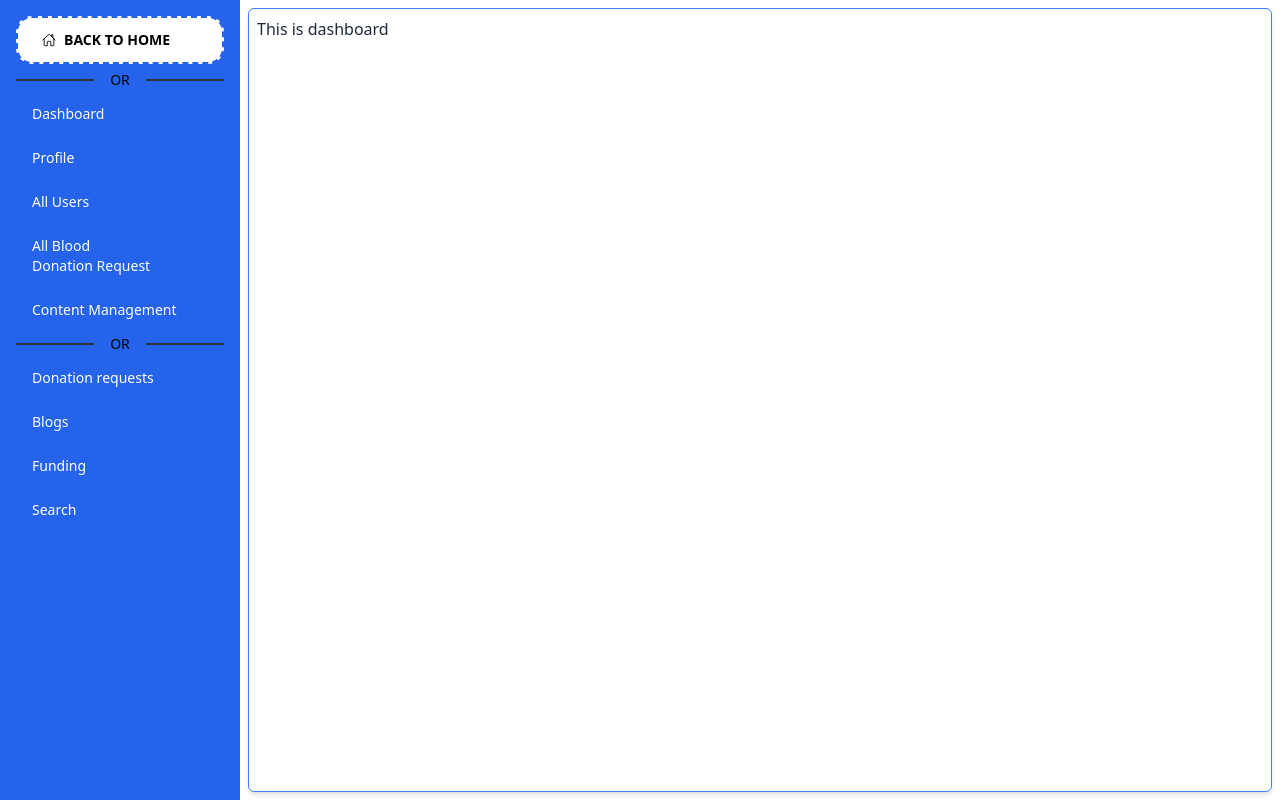
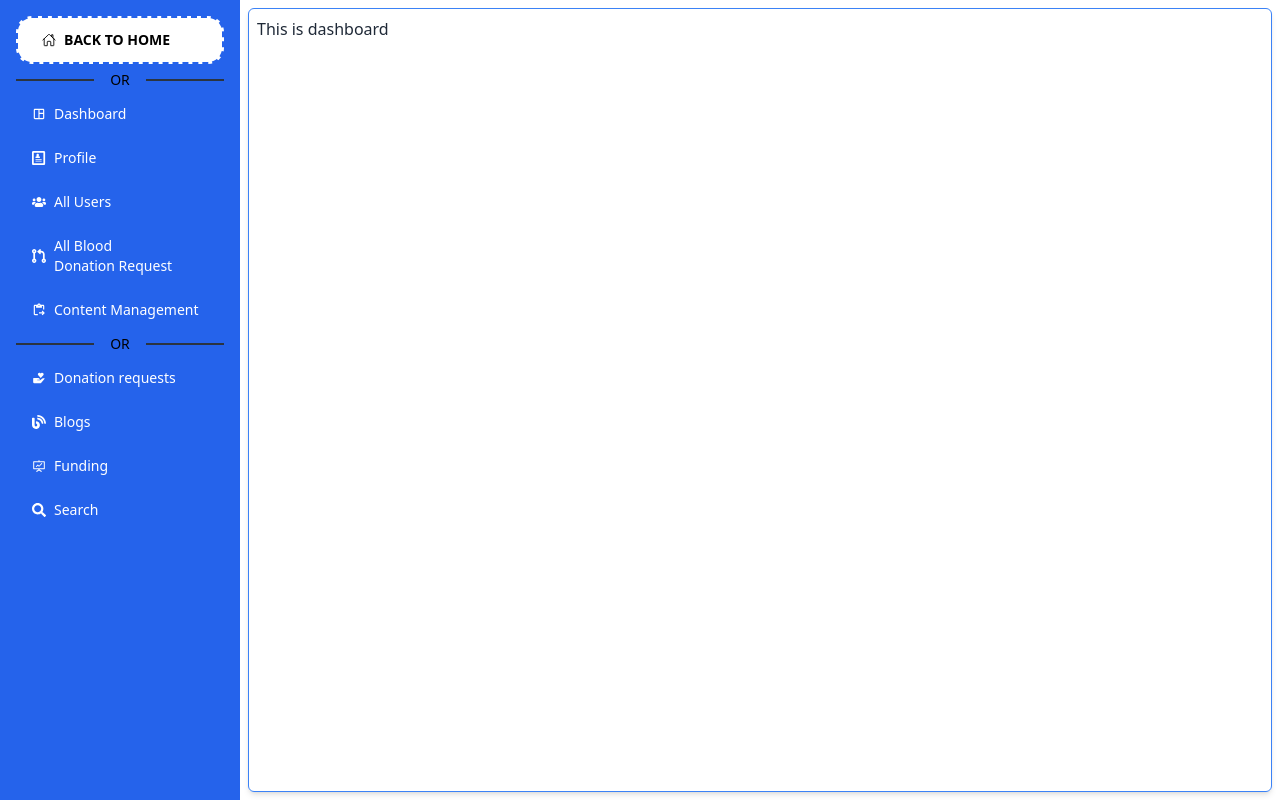
Before and after one commit to shahadathhs/donatelife-client, a React (Vite) app: page /dashboard in a window 1280 px wide. Built offline with nearby package versions, Linux system fonts and the light colour scheme; no server answers; sample sign-in values are in the browser's storage.

Commit message:
icons added in dashboard

```diff
--- a/src/layouts/DashboardLayout.jsx
+++ b/src/layouts/DashboardLayout.jsx
@@ -1,6 +1,13 @@
 import { IoHomeOutline } from "react-icons/io5";
 import { Link, NavLink, Outlet } from "react-router-dom";
 import { motion } from "framer-motion";
+import { MdOutlineContentPasteGo, MdOutlineSpaceDashboard } from "react-icons/md";
+import { ImProfile } from "react-icons/im";
+import { FaBlog, FaSearch, FaUsers } from "react-icons/fa";
+import { FaCodePullRequest } from "react-icons/fa6";
+import { BiSolidDonateBlood, BiSolidDonateHeart } from "react-icons/bi";
+import { AiOutlineFundProjectionScreen } from "react-icons/ai";
+import { RiAddLargeFill } from "react-icons/ri";
 
 const DashboardLayout = () => {
   const userRole = 'admin';
@@ -38,7 +45,7 @@ const DashboardLayout = () => {
             <NavLink to="/dashboard"
               className={({ isActive }) => isActive
               ? 'text-bold hover:shadow-md' : undefined}
-            >Dashboard</NavLink>
+            ><MdOutlineSpaceDashboard />Dashboard</NavLink>
           </motion.li>
           {/* dashboard profile */}
           <motion.li
@@ -48,7 +55,7 @@ const DashboardLayout = () => {
             <NavLink to="/dashboard/profile"
               className={({ isActive }) => isActive
               ? 'text-bold shadow-md' : undefined}
-            >Profile</NavLink>
+            ><ImProfile />Profile</NavLink>
           </motion.li>
 
           {/* role based links */}
@@ -60,7 +67,7 @@ const DashboardLayout = () => {
             <NavLink to="/dashboard/all-users"
               className={({ isActive }) => isActive
               ? 'text-bold shadow-md' : undefined}
-            >All Users</NavLink>
+            ><FaUsers />All Users</NavLink>
           </motion.li>
           }
 
@@ -74,7 +81,7 @@ const DashboardLayout = () => {
               to="/dashboard/all-blood-donation-request"
               className={({ isActive }) => isActive ? 'text-bold shadow-md' : undefined}
             >
-              All Blood Donation Request
+              <FaCodePullRequest />All Blood Donation Request
             </NavLink>
           </motion.li>
           }
@@ -89,7 +96,7 @@ const DashboardLayout = () => {
               to="/dashboard/content-management"
               className={({ isActive }) => isActive ? 'text-bold shadow-md' : undefined}
             >
-              Content Management
+              <MdOutlineContentPasteGo />Content Management
             </NavLink>
           </motion.li>
           }
@@ -104,7 +111,7 @@ const DashboardLayout = () => {
               to="/dashboard/my-donation-requests"
               className={({ isActive }) => isActive ? 'text-bold shadow-md' : undefined}
             >
-              My Donation Requests
+              <BiSolidDonateBlood />My Donation Requests
             </NavLink>
           </motion.li>
           }
@@ -119,7 +126,7 @@ const DashboardLayout = () => {
               to="/dashboard/create-donation-request"
               className={({ isActive }) => isActive ? 'text-bold shadow-md' : undefined}
             >
-              Create Donation Requests
+              <RiAddLargeFill />Create Donation Requests
             </NavLink>
           </motion.li>
           }
@@ -134,7 +141,7 @@ const DashboardLayout = () => {
             <Link to="/donationRequests"
               className={({ isActive }) => isActive
               ? 'border-2 text-bold hover:shadow-md' : undefined}
-            >Donation requests</Link>
+            ><BiSolidDonateHeart />Donation requests</Link>
           </motion.li>
           {/* blogs */}
           <motion.li
@@ -144,7 +151,7 @@ const DashboardLayout = () => {
             <Link to="/blogs"
               className={({ isActive }) => isActive
               ? 'border-2 text-bold hover:shadow-md' : 'border-0'}
-            >Blogs</Link>
+            ><FaBlog />Blogs</Link>
           </motion.li>
           {/* funding */}
           <motion.li
@@ -154,7 +161,7 @@ const DashboardLayout = () => {
             <Link to="/funding"
               className={({ isActive }) => isActive
               ? 'border-2 text-bold hover:shadow-md' : 'border-0'}
-            >Funding</Link>
+            ><AiOutlineFundProjectionScreen />Funding</Link>
           </motion.li>
           {/* search */}
           <motion.li
@@ -164,7 +171,7 @@ const DashboardLayout = () => {
             <Link to="/search"
               className={({ isActive }) => isActive
               ? 'border-2 text-bold hover:shadow-md' : 'border-0'}
-            >Search</Link>
+            ><FaSearch />Search</Link>
           </motion.li>
         </ul>
       </div>
```
